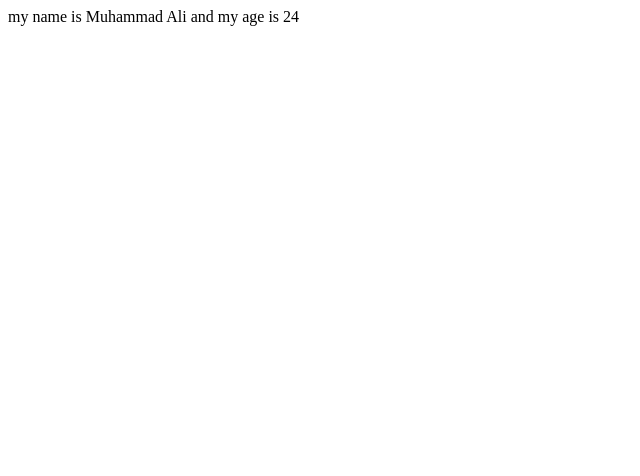
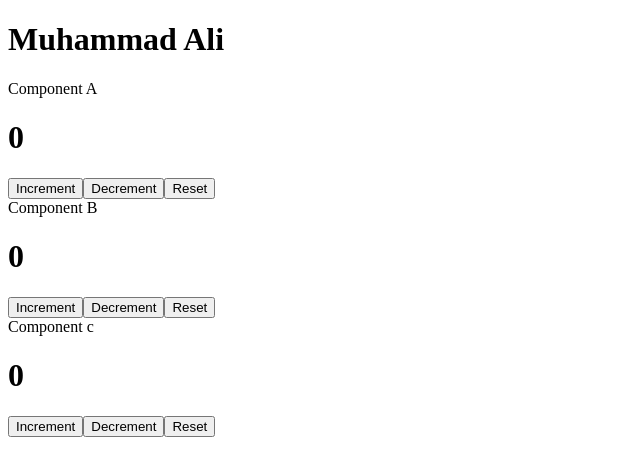
Before and after one commit to Muhammadalipannizai/hooks, a React (Create React App) app: page / in a window 1280 px wide. Shown: the top 476 px of the page, without its empty margins (0-640 px from the left). Built offline with nearby package versions, Linux system fonts and the light colour scheme.

Commit message:
feat : Add useReduce Hook with examples

```diff
--- a/src/App.js
+++ b/src/App.js
@@ -4,17 +4,28 @@
 // import Memo from './components/MemoHook';
 // import RemoveUseEffe from './components/RemoveUseEffe'
 // import Callback from './components/UseCallback';
-import UseCont  from './components/UContext'
+// import UseCont  from './components/UContext';
+// import Reduce from './components/UseReducerHook';
+// import Counter1 from './components/UseRed1'
+
+import Globle from './components/UseReduGSM';
+
 
 function App(){
     return (
         <div>
                {/* <Counter/> */}
-{/* <RemoveUseEffe/> */}
+               {/* <RemoveUseEffe/> */}
                {/* <Example/> */}
                {/* <Memo/> */}
                {/* <Callback/> */}
-               <UseCont/>
+               {/* <UseCont/> */}
+               {/* <Reduce/> */}
+               {/* <Counter1/> */}
+               <Globle/>
+
+
+
         </div>
     )
 }
--- /dev/null
+++ b/src/components/CompA.js
@@ -0,0 +1,16 @@
+import React, {useContext} from 'react';
+import { countContext } from './UseReduGSM';
+function CompA(){
+    const globleState = useContext(countContext);
+
+    return (
+        <div>
+        Component A
+          <h1> {globleState.countGloble}</h1>
+            <button onClick={()=> globleState.dispatchGloble('increment')}>Increment</button>
+            <button onClick={ ()=>globleState.dispatchGloble('decrement')}>Decrement</button>
+            <button onClick={()=>globleState.dispatchGloble('reset')}>Reset</button>
+        </div>
+    )
+}
+export default CompA;
--- /dev/null
+++ b/src/components/CompB.js
@@ -0,0 +1,22 @@
+import React, {useContext} from 'react';
+import CompC from './CompC';
+import { countContext } from './UseReduGSM';
+function CompB(){
+
+const globleState1 = useContext(countContext);
+    return (
+        <div>
+         Component B
+
+       <h1>  {globleState1.countGloble} </h1>
+            <button onClick={()=> globleState1.dispatchGloble('increment')}>Increment</button>
+            <button onClick={ ()=>globleState1.dispatchGloble('decrement')}>Decrement</button>
+            <button onClick={()=>globleState1.dispatchGloble('reset')}>Reset</button>
+
+     <div>
+        <CompC/>
+     </div>
+        </div>
+    )
+}
+export default CompB;
--- /dev/null
+++ b/src/components/CompC.js
@@ -0,0 +1,17 @@
+import React, {useContext} from 'react';
+import { countContext } from './UseReduGSM';
+function CompC(){
+    const globleState2 = useContext(countContext);
+    return (
+        <div>
+        Component c
+
+      <h1>  {globleState2.countGloble} </h1>
+           <button onClick={()=> globleState2.dispatchGloble('increment')}>Increment</button>
+           <button onClick={ ()=>globleState2.dispatchGloble('decrement')}>Decrement</button>
+           <button onClick={()=>globleState2.dispatchGloble('reset')}>Reset</button>
+
+       </div>
+    )
+}
+export default CompC;
--- /dev/null
+++ b/src/components/UseRed1.js
@@ -0,0 +1,59 @@
+import React, {useReducer} from 'react';
+
+// for multiple state objects ,  state and action of reducer function will be used as objects by specifying their properties
+
+const initialState = {
+    firstCounter :0,
+    secondCounter : 10
+}
+const reducer = (state , action ) => {
+    switch ( action.type){
+        case 'increment':
+            return { ...state, firstCounter : state.firstCounter + action.value}
+        case 'decrement':
+            return { ...state, firstCounter : state.firstCounter - action.value}
+
+        case 'incrementobj2':
+                return {  ...state, secondCounter : state.secondCounter + action.value}
+         case 'decrementobj2':
+                return {  ...state,secondCounter : state.secondCounter - action.value}
+         case 'reset':
+            return initialState
+        default:
+            return state
+    }
+}
+
+function Counter1(){
+
+    const [count , dispatch]=  useReducer(reducer , initialState);
+    return (
+        <div>
+        <h1> {count.firstCounter}</h1>
+            <button onClick={()=> dispatch({type : 'increment', value: 1})}>
+            Increment
+            </button>
+            <button onClick={ ()=>dispatch({type : 'decrement' , value : 1})}>
+            Decrement
+            </button>
+            <button onClick={()=> dispatch({type : 'increment', value: 5})}>
+            Increment 5
+            </button>
+            <button onClick={ ()=>dispatch({type : 'decrement' , value : 5})}>
+            Decrement 5
+            </button> <br/>
+
+            <h1> {count.secondCounter}</h1>
+            <button onClick={()=> dispatch({type : 'incrementobj2', value: 1})}>
+            Increment object 2
+            </button>
+            <button onClick={ ()=>dispatch({type : 'decrementobj2' , value : 1})}>
+            Decrement object 2
+            </button>
+            <button onClick={()=>dispatch({type : 'reset'})}>
+            Reset
+            </button>
+        </div>
+    )
+}
+export default Counter1;
--- /dev/null
+++ b/src/components/UseReduGSM.js
@@ -0,0 +1,39 @@
+import React, {useReducer} from 'react';
+import CompA from './CompA';
+import CompB from './CompB';
+// import CompC from './CompC';
+
+export const countContext = React.createContext();
+const initialState = 0;
+const reducer = (state , action)=> {
+    switch(action){
+        case 'increment':
+            return state +1;
+        case 'decrement':
+            return state-1;
+        case 'reset':
+            return initialState;
+        default:
+            return state
+    }
+}
+
+function Globle(){
+
+    const [count , dispatch]=  useReducer(reducer , initialState);
+    return (
+        <countContext.Provider
+        value = { { countGloble :count, dispatchGloble : dispatch}}
+        >
+        <div>
+
+          <h1> Muhammad Ali</h1>
+          <CompA/>
+          <CompB/>
+          {/* <CompC/> */}
+
+        </div>
+        </countContext.Provider>
+    )
+}
+export default Globle;
--- /dev/null
+++ b/src/components/UseReducerHook.js
@@ -0,0 +1,67 @@
+// import React, {useReducer} from 'react';
+
+// // useReducer hook for single state object
+// const initialState = 0;
+// const reducer = (state , action)=> {
+//     switch(action){
+//         case 'increment':
+//             return state +1;
+//         case 'decrement':
+//             return state-1;
+//         case 'reset':
+//             return initialState;
+//         default:
+//             return state
+//     }
+// }
+// function Reduce(){
+//       const [count , dispatch]=  useReducer(reducer , initialState);
+//     return (
+//         <div>
+//                 <h1> {count}</h1>
+//             <button onClick={()=> dispatch('increment')}>Increment</button>
+//             <button onClick={ ()=>dispatch('decrement')}>Decrement</button>
+//             <button onClick={()=>dispatch('reset')}>Reset</button>
+//         </div>
+//     )
+// }
+// export default Reduce;
+
+
+
+import React, {useReducer} from 'react';
+
+// multiple useReducer hook for single state object
+const initialState = 0;
+const reducer = (state , action)=> {
+    switch(action){
+        case 'increment':
+            return state +1;
+        case 'decrement':
+            return state-1;
+        case 'reset':
+            return initialState;
+        default:
+            return state
+    }
+}
+function Reduce(){
+      const [count , dispatch]=  useReducer(reducer , initialState);
+      const [ count2, dispatch2] = useReducer(reducer, initialState);
+    return (
+        <div>
+                <h1> {count}</h1>
+            <button onClick={()=> dispatch('increment')}>Increment</button>
+            <button onClick={ ()=>dispatch('decrement')}>Decrement</button>
+            <button onClick={()=>dispatch('reset')}>Reset</button>
+
+            <div>
+                <h1> {count2}</h1>
+            <button onClick={()=> dispatch2('increment')}>Increment</button>
+            <button onClick={ ()=>dispatch2('decrement')}>Decrement</button>
+            <button onClick={()=>dispatch2('reset')}>Reset</button>
+        </div>
+        </div>
+    )
+}
+export default Reduce;
```
